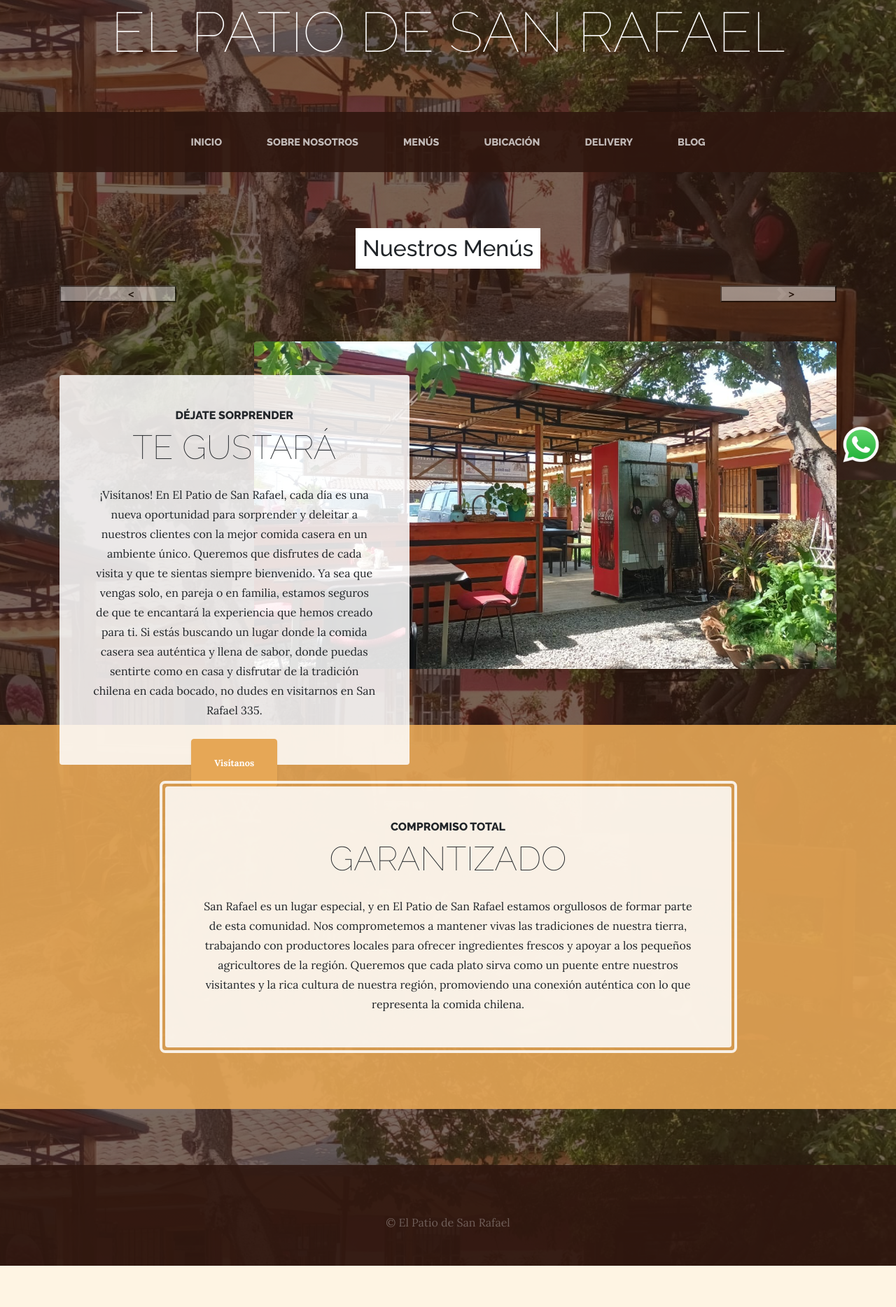
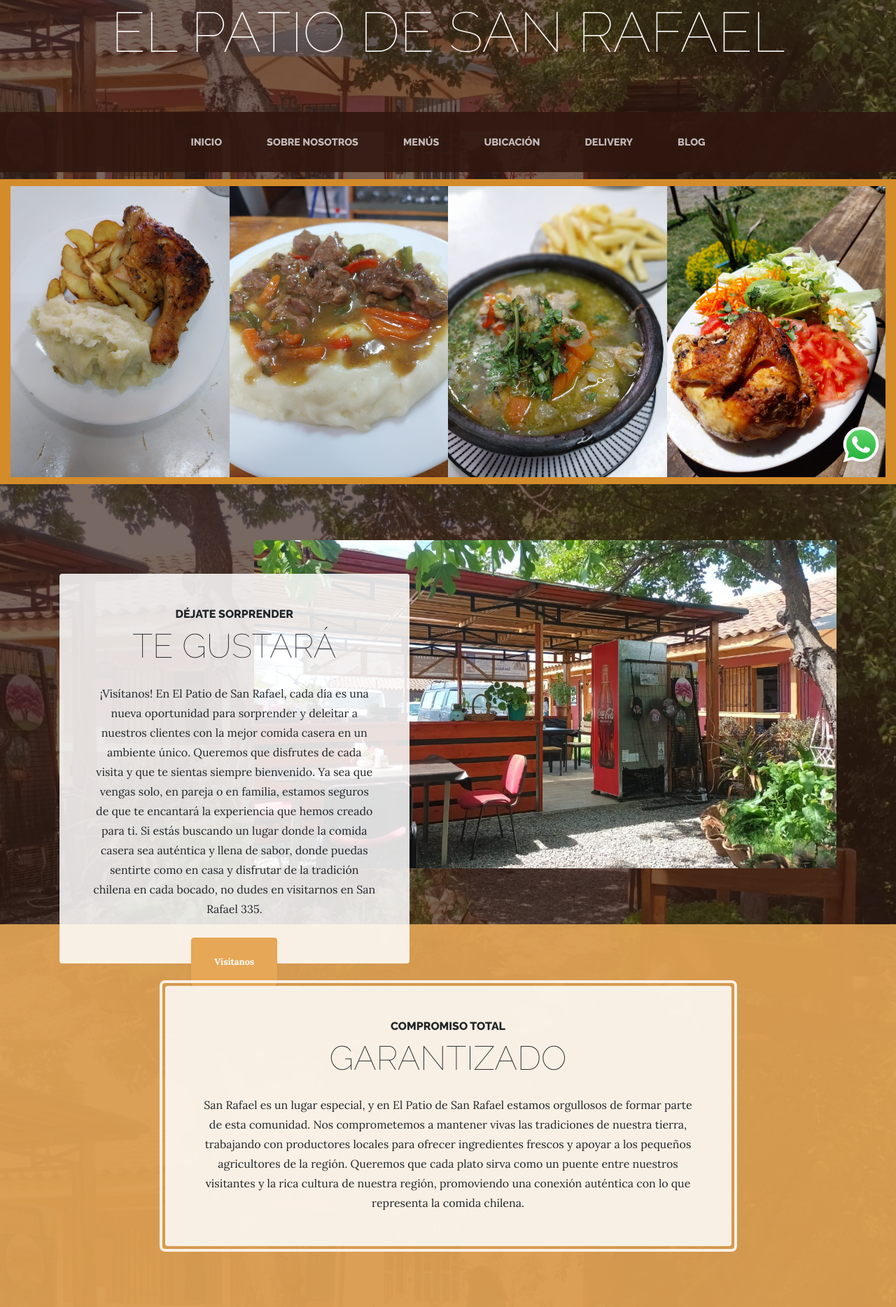
Before and after one commit to Lperezhein/elpatiodesanrafael, a Django app: template core/templates/core/home.html in a window 1280 px wide. Shown: the part 114-1982 px from the top of the page at 70% size. Before the commit the page ends 1923 px from the top, so only its background shows below. Run offline with Django 4.2, Linux system fonts and the light colour scheme; the template is opened without the code that fills it, so the values that code supplies are empty; some libraries are stand-ins or nearby versions.

Commit message:
agregados ckeditor a content de blog, collage a home, blog normalizado, estilo fruncionando bussines-casual

```diff
--- a/blog/models.py
+++ b/blog/models.py
@@ -1,6 +1,7 @@
 from django.db import models
 from django.utils.timezone import now
 from django.contrib.auth.models import User
+from ckeditor.fields import RichTextField
 
 # Create your models here.
 class Category(models.Model):
@@ -19,7 +20,7 @@ class Category(models.Model):
 
 class Post(models.Model):
     title = models.CharField(max_length=200, verbose_name="Título")
-    content = models.TextField(verbose_name="Contenido")
+    content = RichTextField(verbose_name="Contenido")
     published = models.DateTimeField(verbose_name="Fecha de publicación", default=now)
     image = models.ImageField(verbose_name="Imagen", upload_to="blog", null=True, blank=True)
     author = models.ForeignKey(User, verbose_name="Autor", on_delete=models.CASCADE)
--- a/blog/templates/blog/blog.html
+++ b/blog/templates/blog/blog.html
@@ -18,7 +18,7 @@
               <p class="mb-0">
                 <img class="mx-auto d-flex rounded img-fluid mb-3 mb-lg-0" src="{{post.image.url}}" alt="">
               </p>
-              <p class="mb-0 mbt">{{post.descripcion|safe}}</p>
+              <p class="mb-0 mbt">{{post.content|safe}}</p>
               <p class="mb-0 mbt">
                 <span class="section-heading-under">Publicado por <em><b>{{post.author}}</b></em> en
                     <em>
--- a/core/static/core/css/business-casual.css
+++ b/core/static/core/css/business-casual.css
@@ -20,8 +20,33 @@ p {
   line-height: 1.75;
 }
 
+
+
 .text-faded {
   color: rgba(255, 255, 255, 0.3);
+}
+
+/* Estilos para el collage de imágenes */
+.collage .collage-img {
+  width: 100%;
+  height: 100%;
+  object-fit: cover; /* Para que las imágenes llenen su contenedor */
+}
+
+.collage .col-3 {
+  padding: 0; /* Elimina espacio entre imágenes */
+}
+
+/* Ajuste para el collage de imágenes */
+.page-section.collage {
+  padding: 10px 0; /* Espacio arriba y abajo del collage */
+  margin-top: 10px; /* Espacio superior para que no se monte sobre Cabecera */
+  background-color: #d48b2a;
+}
+
+
+.page-section.cabecera {
+  margin-bottom: 20px; /* Añade espacio entre Cabecera y el collage */
 }
 
 .site-heading {
--- a/core/static/core/css/business-casual1.css
+++ b/core/static/core/css/business-casual1.css
@@ -22,6 +22,8 @@ p {
 .text-faded {
   color: rgba(255, 255, 255, 0.3);
 }
+
+
 
 .site-heading {
   margin-top: 5rem;
--- a/core/templates/core/home.html
+++ b/core/templates/core/home.html
@@ -6,41 +6,24 @@
 
 {% block content %}
 
-<!-- Carrusel de Servicios -->
-<section class="page-section">
-  <div class="container text-center">
-    <h2 class="text-center" style="background-color: white; padding: 10px; display: inline-block; margin: 0 auto;">Nuestros Menús</h2>
 
-    <div id="serviceCarousel" class="carousel slide mt-4" data-bs-ride="carousel">
-      <!-- Imágenes del carrusel -->
-      <div class="carousel-inner" style="max-width: 900px; margin: 0 auto;">
-        {% for service in services %}
-        <div class="carousel-item {% if forloop.first %}active{% endif %}">
-          <div class="row justify-content-center"> <!-- Añadido justify-content-center -->
-            <div class="col-lg-6 d-flex justify-content-center"> <!-- Asegura que la imagen esté centrada -->
-              <!-- Enlace que redirige a la página de menús -->
-              <a href="{% url 'services' %}">
-                <img src="{{ service.image.url }}" class="d-block" alt="{{ service.title }}" style="height: 300px; object-fit: cover; max-height: 300px;">
-                <div class="carousel-caption d-none d-md-block">
-                  <h5>{{ service.title }}</h5>
-                  <p>{{ service.subtitle }}</p>
-                </div>
-              </a>
-            </div>
-          </div>
-        </div>
-        {% endfor %}
+
+<!-- Collage de Imágenes -->
+<section class="page-section collage">
+  <div class="container-fluid">
+    <div class="row no-gutters">
+      <div class="col-3">
+        <img src="{% static 'core/img/plato1.jpg' %}" class="img-fluid collage-img" alt="Plato 1">
       </div>
-
-      <!-- Controles del carrusel -->
-      <button class="carousel-control-prev custom-control" type="button" data-bs-target="#serviceCarousel" data-bs-slide="prev">
-        <span class="carousel-control-prev-icon" aria-hidden="true"></span>
-        <span class="visually-hidden" style="color: black;"><strong><</strong></span>
-      </button>
-      <button class="carousel-control-next custom-control" type="button" data-bs-target="#serviceCarousel" data-bs-slide="next">
-        <span class="carousel-control-next-icon" aria-hidden="true"></span>
-        <span class="visually-hidden" style="color: black;"><strong>></strong></span>
-      </button>
+      <div class="col-3">
+        <img src="{% static 'core/img/plato5.jpg' %}" class="img-fluid collage-img" alt="Plato 5">
+      </div>
+      <div class="col-3">
+        <img src="{% static 'core/img/plato9.jpg' %}" class="img-fluid collage-img" alt="Plato 9">
+      </div>
+      <div class="col-3">
+        <img src="{% static 'core/img/plato21.jpg' %}" class="img-fluid collage-img" alt="Plato 21">
+      </div>
     </div>
   </div>
 </section>
@@ -49,7 +32,7 @@
 
 
 <!-- Cabecera -->
-<section class="page-section clearfix">
+<section class="page-section clearfix cabecera">
   <div class="container">
     <div class="intro">
       <img class="intro-img img-fluid mb-3 mb-lg-0 rounded" src="{% static 'core/img/intro.jpg' %}" alt="">
@@ -69,6 +52,7 @@
   </div>
 </section>
 
+
 <!-- Mensaje -->
 <section class="page-section cta">
   <div class="container">
```
Also changed, not shown: webempresa/settings.py (+53 -0 lines), blog/migrations/0002_alter_post_content.py (added), blog/plato19.jpg (added), core/static/core/img/plato1.jpg (added), core/static/core/img/plato21.jpg (added), core/static/core/img/plato5.jpg (added), core/static/core/img/plato9.jpg (added).
